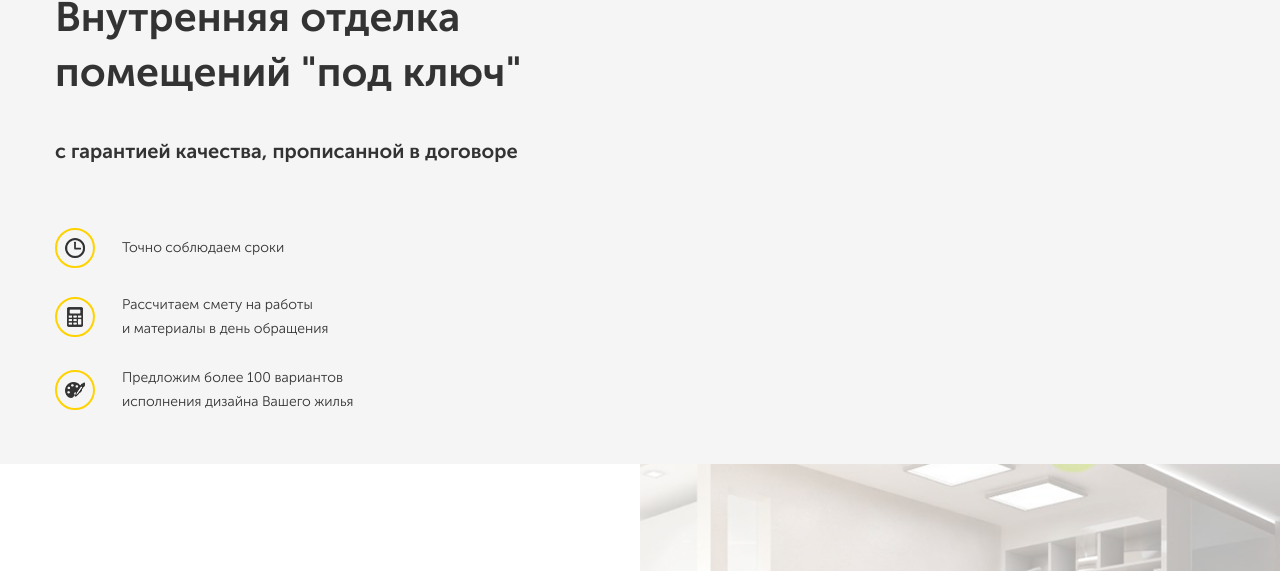
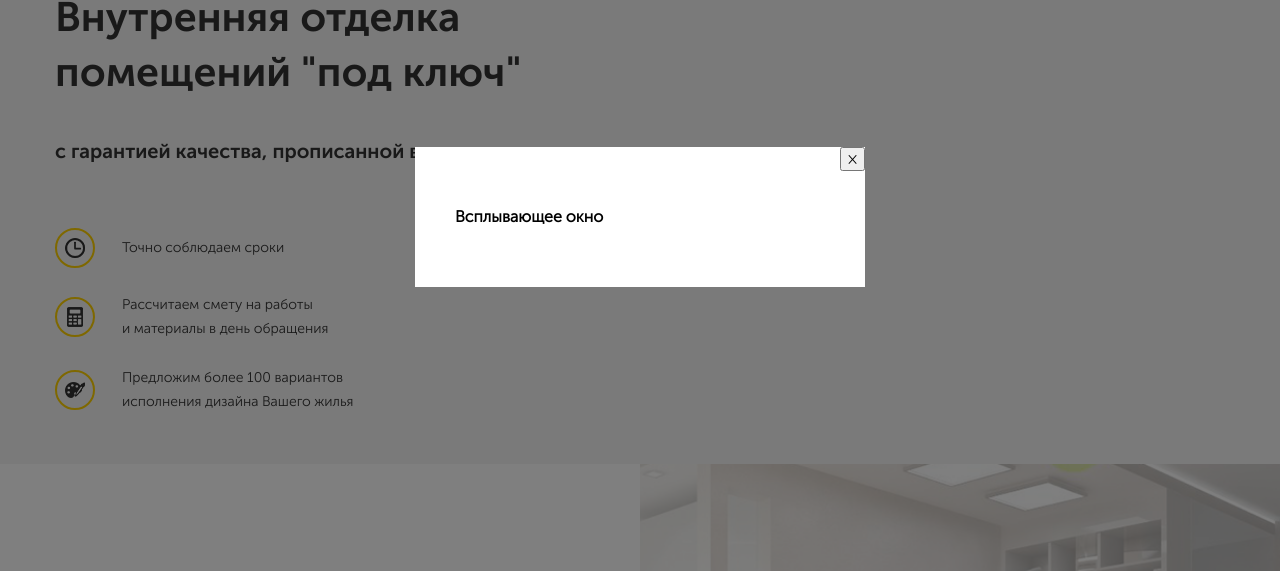
Before and after one commit to Dmitry328/working, a plain HTML site: page src/index.html in a window 1280 px wide. Both pictures are taken after a click on the button "Перезвоните мне". Shown: the part 183-754 px from the top of the page. Drawn offline with Linux system fonts and the light colour scheme.

Commit message:
Подключил файл Js, добавил всплывающее окно по нажатию на кнопку 'Перезвоните мне', убрал границу кнопок при фокусировании

```diff
--- a/src/index.html
+++ b/src/index.html
@@ -22,7 +22,7 @@
             <a href="tel:+7(495)42-251-31" class="navbar__phone">+7 (495) 42-251-31</a>
           </div>
           <!-- /.navbar__contacts -->
-          <button class="button navbar__button">
+          <button class="button navbar__button" id="button">
             Перезвоните мне
           </button> <!-- /.button navbar_button -->
         </div>
@@ -104,5 +104,16 @@
     </section>
     <!-- /.offer -->
   </main>
+
+  <div class="modal" id="modal">
+    <div class="modal-dialog">
+      <button class="modal-dialog__close" id="close">&times;</button>
+      <h4 class="modal-dialog__title">Всплывающее окно</h4>
+    </div>
+    <!-- /.modal-dialog -->
+  </div>
+<!-- /.modal -->
+
+<script src="js/main.js"></script>
 </body>
 </html>
--- /dev/null
+++ b/src/js/main.js
@@ -0,0 +1,11 @@
+var button = document.querySelector('#button');
+var modal = document.querySelector('#modal');
+var close = document.querySelector('#close')
+
+button.addEventListener('click', function() {
+  modal.classList.add('modal_active');
+});
+
+close.addEventListener('click', function(){
+  modal.classList.remove('modal_active');
+});
--- a/src/sass/_interface.sass
+++ b/src/sass/_interface.sass
@@ -27,6 +27,8 @@ img
     background-color: lighten($main-color, 10%)
     cursor: pointer
     transition: 0.2s
+  &:focus
+    outline: none
 .section
   padding: 90px 0
 .input
--- /dev/null
+++ b/src/sass/blocks/_modal.sass
@@ -0,0 +1,22 @@
+.modal
+  position: fixed
+  left: 0
+  top: 0
+  width: 100%
+  height: 100%
+  background-color: rgba(#000, 0.5)
+  display: none
+  &_active
+    display: flex
+  &-dialog
+    position: relative
+    margin: auto
+    max-width: 450px
+    width: 90%
+    min-width: 200px
+    background-color: $white-color
+    padding: 40px
+    &__close
+      position: absolute
+      top: 0
+      right: 0
--- a/src/sass/style.sass
+++ b/src/sass/style.sass
@@ -7,3 +7,5 @@
 @import 'blocks/hero'
 // Стили для блока offer
 @import 'blocks/offer'
+// стили для модального окна
+@import 'blocks/modal'
```
Also changed, not shown: src/css/style.css, 1 other file.
